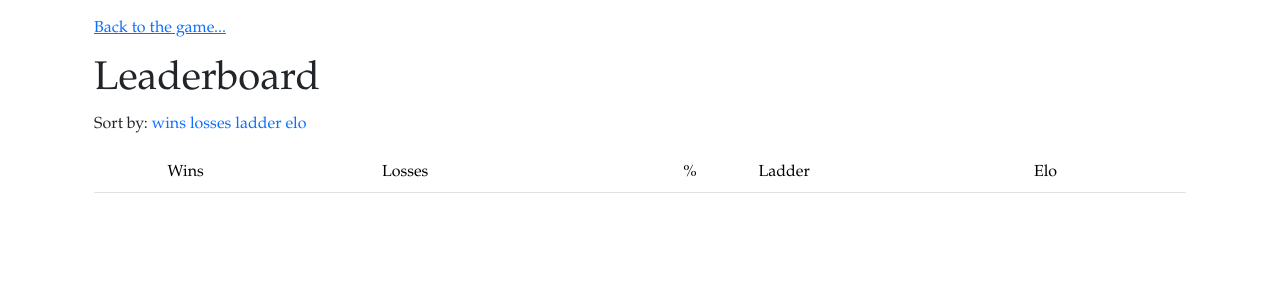
After one commit to jftsang/hymnsmash, a Flask app: page /leaderboard in a window 1280 px wide. The commit adds this page. Shown: the top 300 px of the page. Run offline with Flask 3, Linux system fonts and the light colour scheme; data that the repository does not hold is empty.

Commit message:
Leaderboard

```diff
--- a/app.py
+++ b/app.py
@@ -22,6 +22,7 @@ with app.app_context():
 filters.Filter.app_register(app)
 
 app.route('/')(views.index_view)
+app.route('/leaderboard')(views.leaderboard_view)
 app.route('/competitor')(views.competitor_list_view)
 app.route('/competitor/<cid>')(views.competitor_detail_view)
 app.route('/match', methods=['GET'])(views.match_list_view)
--- a/templates/leaderboard.html
+++ b/templates/leaderboard.html
@@ -1,51 +1,25 @@
-<h2 class="text-center">Leaderboard</h2>
-<div class="leaderboard-div overflow-auto">
-    <table id="leaderboard" class="table">
-        <thead>
+{% extends 'base.html' %}
 
-        <tr>
-            <td></td>
-            <td>Wins</td>
-            <td>Losses</td>
-            <td class="text-center">&percnt;</td>
-            <td data-bs-toggle="tooltip"
-                title="Number of consecutively won matches.">Ladder
-            </td>
-            <td data-bs-toggle="tooltip"
-                data-bs-html="true"
-                title="Elo ranking: Weighted ranking that goes up more
-                if you beat a more highly-ranked competitor.">
-                Elo
-            </td>
-        </tr>
-        </thead>
-        <tbody>
-        {% for c in competitors %}
-            <tr>
-                <td><span data-bs-toggle="tooltip" data-bs-html="true"
-                          title="NEH {{ c | hymn_number }}<br/>Click for details.">
-                    <a class="competitorDetails text-decoration-none"
-                       href="{{ url_for('competitor_detail_view', cid=c.id) }}">{{ c.name }}</a>
-                </span>
-                    <span class="fs-6">
-                        <a data-bs-toggle="tooltip"
-                           title="View on Hymnary.org"
-                           target="_blank"
-                           class="btn p-0 m-0"
-                           href="{{ c | hymnary_url }}">📗</a></span>
-                </td>
-                <td class="text-end">{{ c.wins }}</td>
-                <td class="text-end">{{ c.losses }}</td>
-                <td class="text-end">{{ c | winloss_perc }}</td>
-                <td class="text-end" data-bs-toggle="tooltip"
-                    data-bs-html="true"
-                    title="This hymn has won <strong>{{ c.ladder }}</strong>
-                    consecutive matches.">{{ c.ladder }}</td>
-                <td class="text-end" data-bs-toggle="tooltip"
-                    data-bs-html="true"
-                    title="Elo ranking">{{ c.elo | format_elo }}</td>
-            </tr>
-        {% endfor %}
-        </tbody>
-    </table>
-</div>
+{% block content %}
+    <p><a id="backToGameLink" class="link" href="{{ url_for('index_view') }}">Back
+        to the
+        game...</a></p>
+
+    <h1>Leaderboard</h1>
+
+    <p>Sort by:
+        <a class="link text-decoration-none"
+           href="{{ url_for('leaderboard_view') }}?sortBy=wins">wins</a>
+        <a class="link text-decoration-none"
+           href="{{ url_for('leaderboard_view') }}?sortBy=losses">losses</a>
+        <a class="link text-decoration-none"
+           href="{{ url_for('leaderboard_view') }}?sortBy=ladder">ladder</a>
+        <a class="link text-decoration-none"
+           href="{{ url_for('leaderboard_view') }}?sortBy=elo">elo</a>
+    </p>
+
+    {% include 'leaderboardTable.html' %}
+{% endblock %}
+
+{% block sidebar %}
+{% endblock %}
--- /dev/null
+++ b/templates/leaderboardTable.html
@@ -0,0 +1,48 @@
+<table id="leaderboard" class="table">
+    <thead>
+
+    <tr>
+        <td></td>
+        <td>Wins</td>
+        <td>Losses</td>
+        <td class="text-center">&percnt;</td>
+        <td data-bs-toggle="tooltip"
+            title="Number of consecutively won matches.">Ladder
+        </td>
+        <td data-bs-toggle="tooltip"
+            data-bs-html="true"
+            title="Elo ranking: Weighted ranking that goes up more
+                if you beat a more highly-ranked competitor.">
+            Elo
+        </td>
+    </tr>
+    </thead>
+    <tbody>
+    {% for c in leaderboard %}
+        <tr>
+            <td><span data-bs-toggle="tooltip" data-bs-html="true"
+                      title="NEH {{ c | hymn_number }}<br/>Click for details.">
+                    <a class="competitorDetails text-decoration-none"
+                       href="{{ url_for('competitor_detail_view', cid=c.id) }}">{{ c.name }}</a>
+                </span>
+                <span class="fs-6">
+                        <a data-bs-toggle="tooltip"
+                           title="View on Hymnary.org"
+                           target="_blank"
+                           class="btn p-0 m-0"
+                           href="{{ c | hymnary_url }}">📗</a></span>
+            </td>
+            <td class="text-end">{{ c.wins }}</td>
+            <td class="text-end">{{ c.losses }}</td>
+            <td class="text-end">{{ c | winloss_perc }}</td>
+            <td class="text-end" data-bs-toggle="tooltip"
+                data-bs-html="true"
+                title="This hymn has won <strong>{{ c.ladder }}</strong>
+                    consecutive matches.">{{ c.ladder }}</td>
+            <td class="text-end" data-bs-toggle="tooltip"
+                data-bs-html="true"
+                title="Elo ranking">{{ c.elo | format_elo }}</td>
+        </tr>
+    {% endfor %}
+    </tbody>
+</table>
--- a/views.py
+++ b/views.py
@@ -1,3 +1,4 @@
+import itertools
 from dataclasses import dataclass
 from datetime import datetime
 from http import HTTPStatus
@@ -28,10 +29,32 @@ def index_view():
                         p=weights)
 
     resp = make_response(
-        render_template('index.html', p1=p1, p2=p2, competitors=competitors)
+        render_template('index.html', p1=p1, p2=p2,
+                        leaderboard=itertools.islice(competitors, 5))
     )
     session['currentCompetition'] = (p1.id, p2.id)
     return resp
+
+
+def leaderboard_view():
+    sortby = {
+        'wins': Competitor.wins.desc(),
+        'losses': Competitor.losses.desc(),
+        'ladder': Competitor.ladder.desc(),
+        'elo': Competitor.elo.desc(),
+    }
+    sortby_param = request.args.get('sortBy', 'elo')
+
+    if sortby_param not in sortby:
+        flash(f'Invalid sortBy parameter {sortby_param}')
+        sortby_param = 'elo'
+
+    competitors = db.session.execute(
+        db.select(Competitor)
+        .order_by(sortby[sortby_param])
+    ).scalars()
+    return render_template('leaderboard.html',
+                           leaderboard=competitors)
 
 
 def competitor_list_view():
```
Also changed, not shown: templates/index.html (+8 -1 lines).
